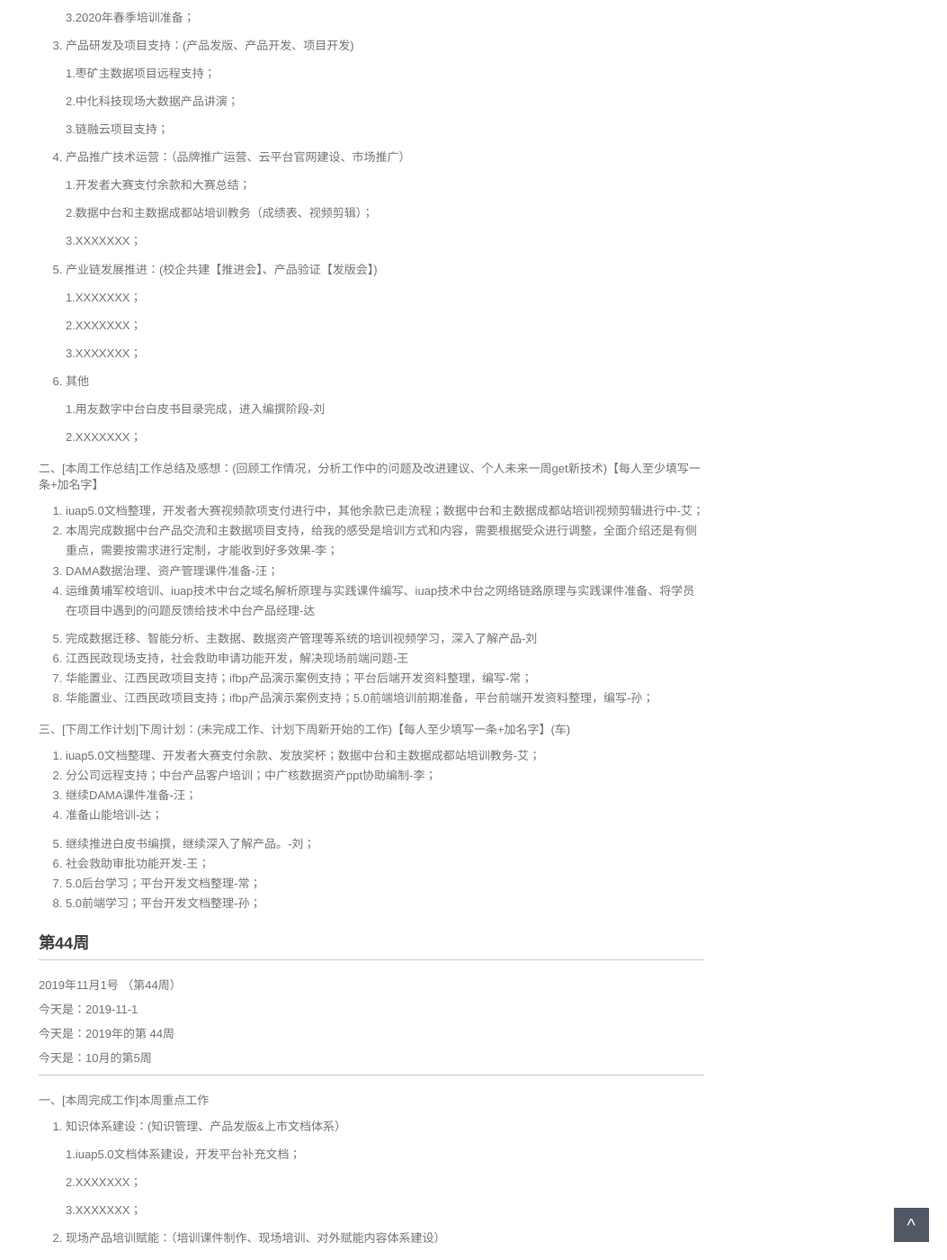
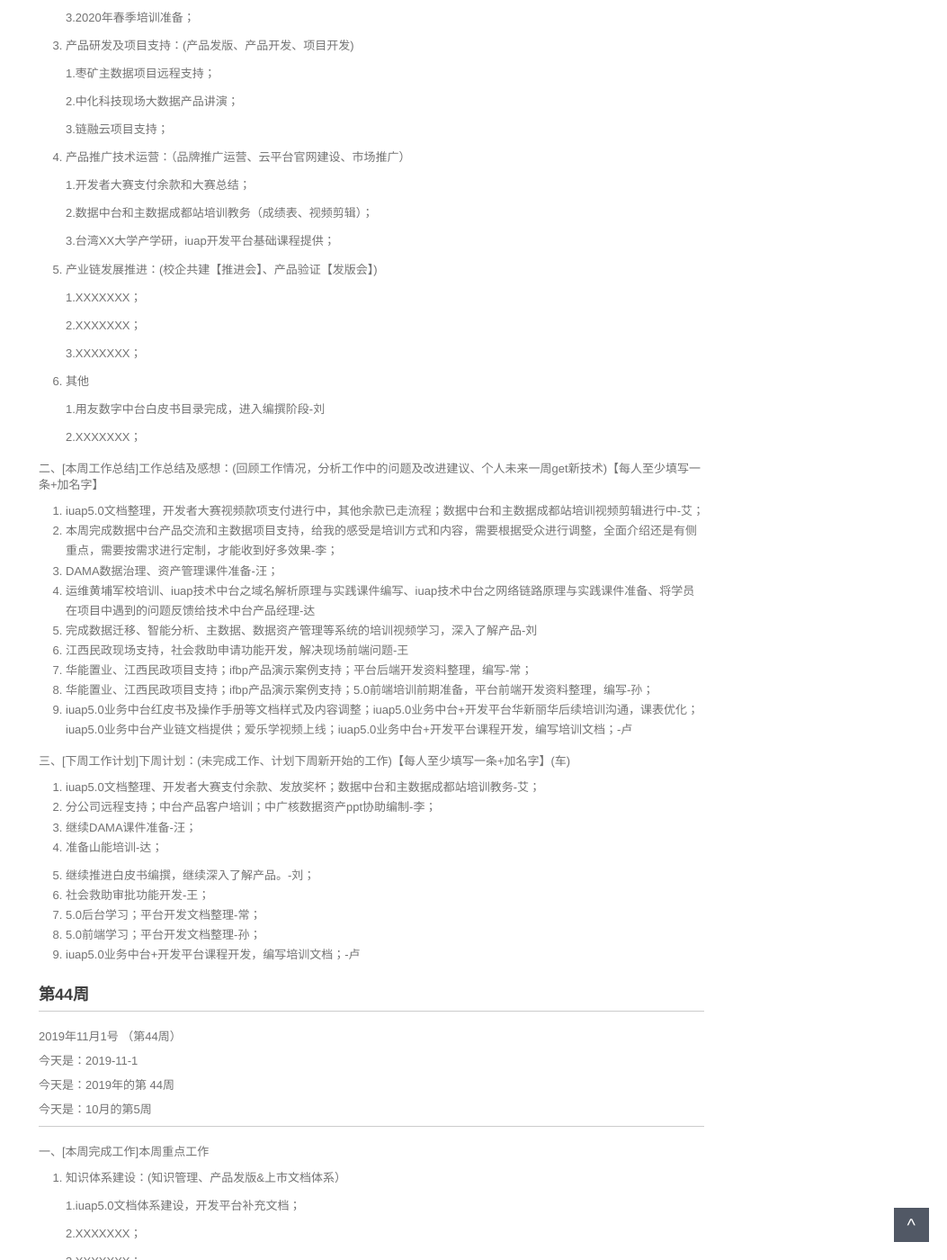
Before and after one commit to walllFlower/blog, a Jekyll site: the page built from _posts/2018-07-17-day_report_cxz.md, in a window 1280 px wide and 1400 px high, scrolled down 745 px. Shown: the whole window at 90% size, without its empty margins (227-1280 px from the left). Built offline with Jekyll 4.4.1, drawn with Linux system fonts in a browser that asks for light colours; comment, search, counter and statistics services are not loaded.

Commit message:
Update 2018-07-17-day_report_cxz.md

```diff
--- a/_posts/2018-07-17-day_report_cxz.md
+++ b/_posts/2018-07-17-day_report_cxz.md
@@ -54,7 +54,7 @@ categories: 技术运营工作周报
 
     2.数据中台和主数据成都站培训教务（成绩表、视频剪辑）；
 
-    3.XXXXXXX；
+    3.台湾XX大学产学研，iuap开发平台基础课程提供；
 
 
 5. 产业链发展推进：(校企共建【推进会】、产品验证【发版会】)
@@ -77,11 +77,11 @@ categories: 技术运营工作周报
 2. 本周完成数据中台产品交流和主数据项目支持，给我的感受是培训方式和内容，需要根据受众进行调整，全面介绍还是有侧重点，需要按需求进行定制，才能收到好多效果-李；
 3. DAMA数据治理、资产管理课件准备-汪；
 4. 运维黄埔军校培训、iuap技术中台之域名解析原理与实践课件编写、iuap技术中台之网络链路原理与实践课件准备、将学员在项目中遇到的问题反馈给技术中台产品经理-达
-
 5. 完成数据迁移、智能分析、主数据、数据资产管理等系统的培训视频学习，深入了解产品-刘
 6. 江西民政现场支持，社会救助申请功能开发，解决现场前端问题-王
 7. 华能置业、江西民政项目支持；ifbp产品演示案例支持；平台后端开发资料整理，编写-常；
 8. 华能置业、江西民政项目支持；ifbp产品演示案例支持；5.0前端培训前期准备，平台前端开发资料整理，编写-孙；
+9. iuap5.0业务中台红皮书及操作手册等文档样式及内容调整；iuap5.0业务中台+开发平台华新丽华后续培训沟通，课表优化；iuap5.0业务中台产业链文档提供；爱乐学视频上线；iuap5.0业务中台+开发平台课程开发，编写培训文档；-卢
 
 三、[下周工作计划]下周计划：(未完成工作、计划下周新开始的工作)【每人至少填写一条+加名字】(车)
 
@@ -94,6 +94,7 @@ categories: 技术运营工作周报
 6. 社会救助审批功能开发-王；
 7. 5.0后台学习；平台开发文档整理-常；
 8. 5.0前端学习；平台开发文档整理-孙；
+9. iuap5.0业务中台+开发平台课程开发，编写培训文档；-卢
 
 
 
```
